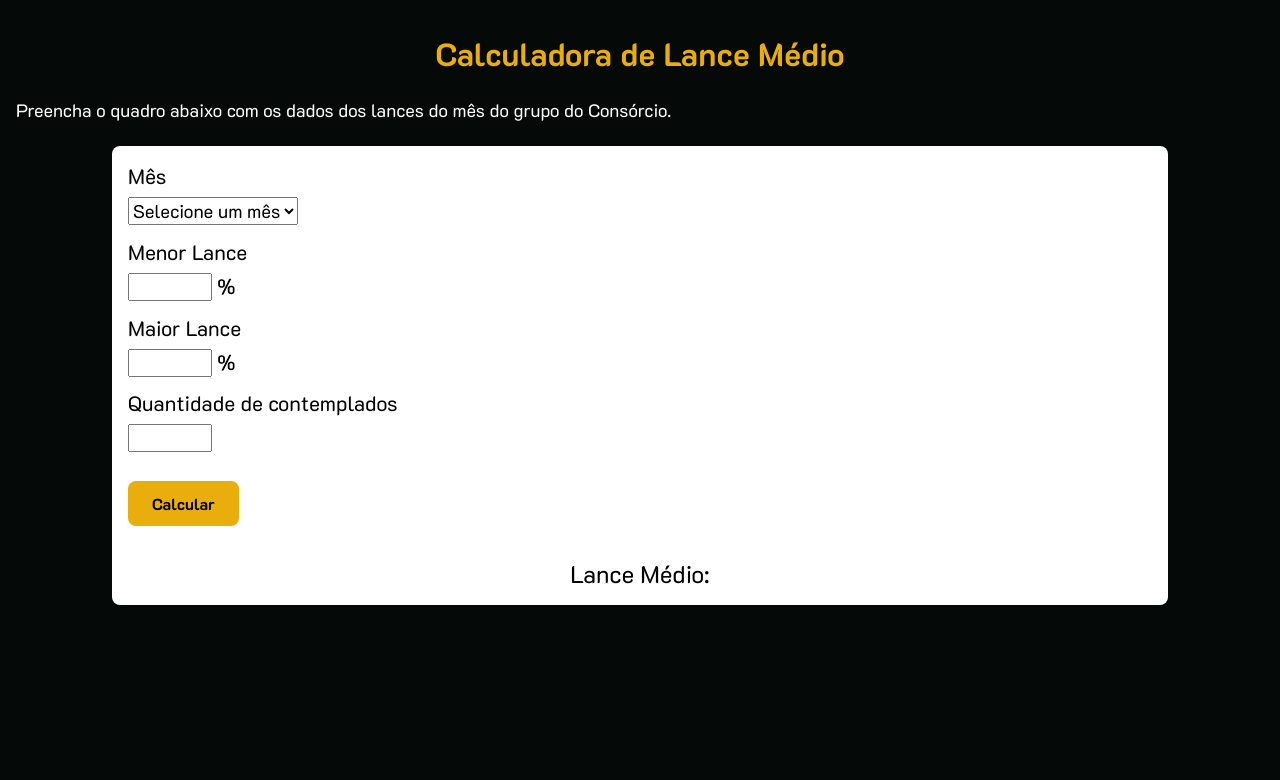
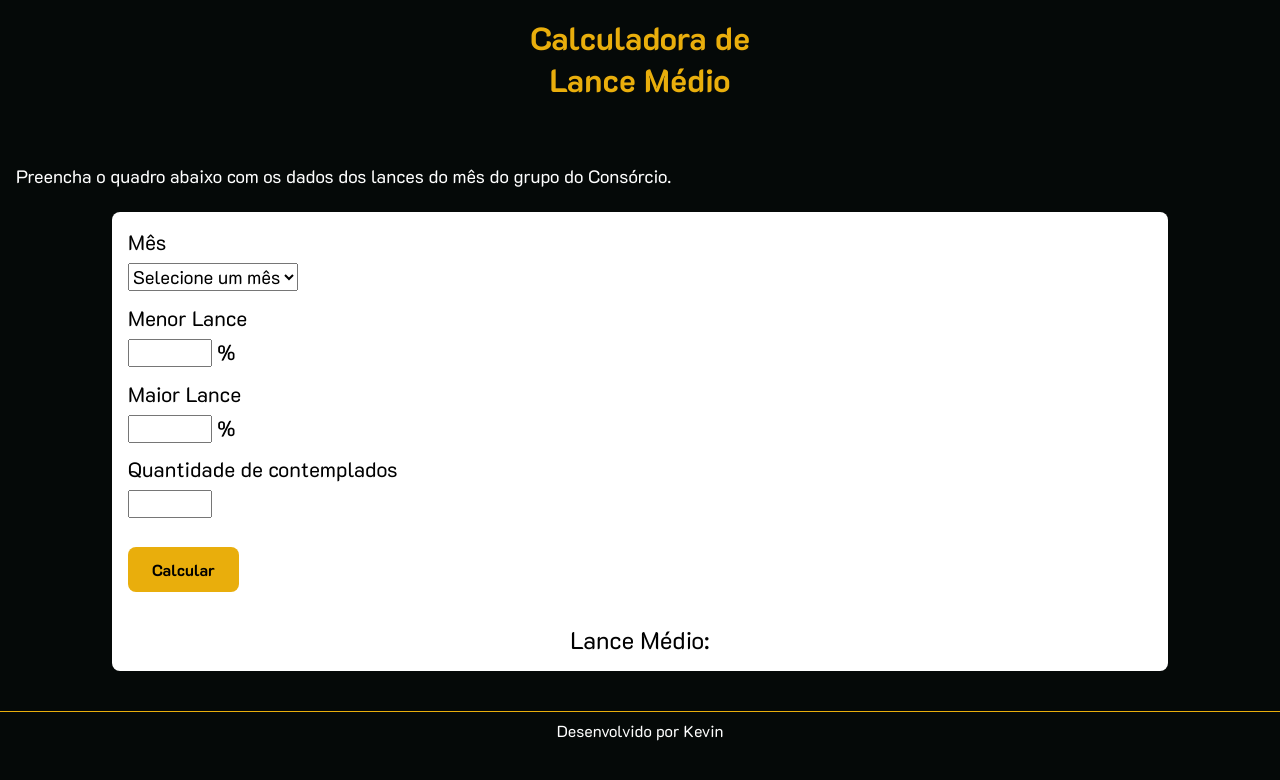
Before and after one commit to kevin19tech/calculadoraDeLance, a plain HTML site: page index.html in a window 1280 px wide. Drawn offline with Linux system fonts and the light colour scheme.

Commit message:
Criei o footer, sem o link do portifolio e coloquei br no título
Signed-off-by: Kevin <kevingomes793@gmail.com>

```diff
--- a/index.html
+++ b/index.html
@@ -11,7 +11,7 @@
         <div class="logo">
            <!--<img src="imagens/dna-logo.png" alt="" width="135">-->
         </div>
-        <h1>Calculadora de Lance Médio</h1>
+        <h1>Calculadora de <br>Lance Médio</h1>
     </header>
     <main>
         <section class="instructions">
@@ -58,5 +58,10 @@
     <script src="script/script.js">
 
     </script>
+    <footer>
+        <div>
+        </div>
+        <p>Desenvolvido por Kevin</p>
+    </footer>
 </body>
 </html>
--- a/style/style.css
+++ b/style/style.css
@@ -18,11 +18,18 @@
 
 body{
     background-color: var(--pretoPrincipal);
-    padding: 1rem;
+
 }
 
 section{
     margin-top:1.5rem;
+
+}
+
+footer{
+    margin-top: 1.5rem;
+    padding: 0;
+    margin-left: 0;
 
 }
 /*Formatação do header*/
@@ -42,6 +49,10 @@ header > h1{
 }
 
 /*Main*/
+
+main{
+    padding: 1rem;
+}
 
 /*Section instructions*/
 
@@ -106,3 +117,18 @@ select{
     text-align: center;
     font-size: 1.5rem;
 }
+
+
+/*Footer*/
+
+
+footer p{
+    color: white;
+    text-align: center;
+    margin: 0.5rem 0;
+
+
+}
+footer div{
+    border-bottom: 1px solid var(--douradoPrincipal);
+}
```
